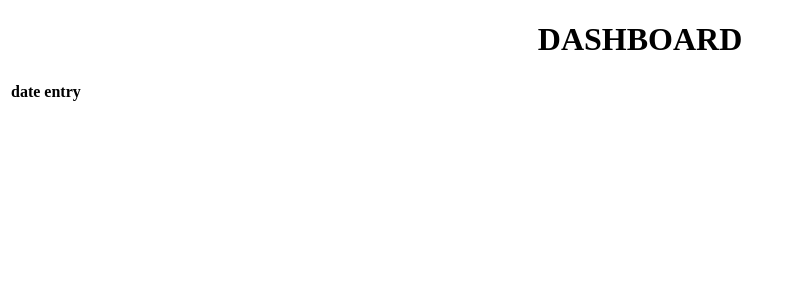
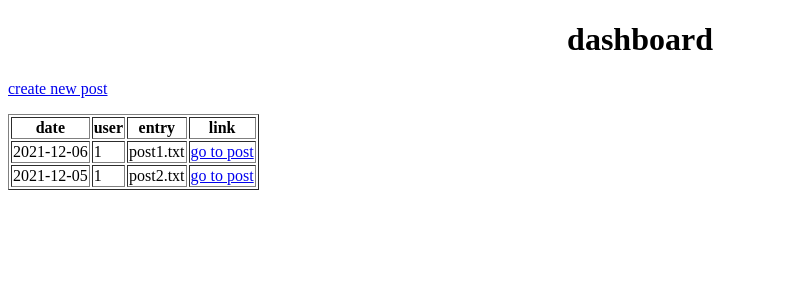
Before and after one commit to Audodido/is211_final, a Flask app: page /dashboard in a window 1280 px wide. Shown: the top 300 px of the page, without its empty margins (0-796 px from the left). Run offline with Flask 2, Linux system fonts and the light colour scheme; the visitor is signed in with stand-in values (Sample User, id 1); data comes from the database, SQL or seed files in the repository; both versions use the stored data as it was after the commit; lists and menus that the app fills with data are empty.

Commit message:
created posts page and database

```diff
--- /dev/null
+++ b/Poster.txt
@@ -0,0 +1 @@
+Posted again
--- a/main.py
+++ b/main.py
@@ -1,19 +1,68 @@
 from flask import Flask, session, redirect, url_for, request, render_template, current_app, g, flash
+import sqlite3
 import requests
 from bs4 import BeautifulSoup
 from random import randint
 import poem
+from datetime import datetime
+import os
 
 
 app = Flask(__name__)
 
 check_username = 'admin'
 check_password = 'password'
+app.secret_key = '\xbb\xcc\xdbS-\xcb\x99\xc3\xf5\xe7&\x87\xcc\xef\x98\x86\x80[\xcd\xad\x05\xf6\xfd\xd2'
+
+
+## don't need this dict, right???
+posts = {
+    '2021-12-06' : (1, 'post1.txt'),
+    '2021-12-05' : (1, 'post2.txt')
+}
+
+today = datetime.today().strftime('%Y-%m-%d')
+
+
+### SQL STUFF START SQL STUFF START SQL STUFF START SQL STUFF START SQL STUFF START SQL STUFF START
+
+conn = sqlite3.connect('blog_posts.db') #connect to the database in same thread/method !!change to g.db!!
+cur = conn.cursor()
+
+
+cur.execute('DROP TABLE IF EXISTS posts')
+#create + populate table with existing posts
+cur.execute('''CREATE TABLE IF NOT EXISTS posts (
+            date DATE,
+            user INTEGER,
+            entry_title TEXT
+            )''')
+
+def populate_table(dict):
+    for k, v in dict.items():
+        cur.execute('INSERT INTO posts VALUES (?,?,?)', (k,v[0], v[1]))
+
+    conn.commit()
+
+populate_table(posts)
+
+def get_posts():
+    conn = sqlite3.connect('blog_posts.db') #connect to the database in same thread/method !!change to g.db!!
+    cur = conn.cursor()
+
+    cur.execute('SELECT * FROM posts ORDER BY date DESC') # retreived in descending order by date. So the need not necessarily stored as a stack but retreived as if they were
+    post_results = cur.fetchall()
+    return post_results
+    #print(post_results)
+
+
+### SQL STUFF END SQL STUFF END SQL STUFF END SQL STUFF END SQL STUFF END SQL STUFF END SQL STUFF END
 
 
 @app.route('/')
 def main_page():
     return redirect('/login')
+
 
 @app.route('/login', methods=['GET', 'POST'])
 def login():
@@ -25,15 +74,69 @@
         elif request.form['password'] != check_password:
             error = 'Incorrect password'
         else:
-        #     session['logged_in'] = True
+            session['logged_in'] = True
             return redirect(url_for('dashboard'))
 
     return render_template('login.html', error=error)
 
 
+
+# create/store a txt file with copy from crewate_post,.html with blog title as filename
+# then add post to sql db
+def write_file(title, str):
+    conn = sqlite3.connect('blog_posts.db') #connect to the database in same thread/method !!change to g.db!!
+    cur = conn.cursor()
+
+
+    with open(f'{title}.txt', 'w+') as f:
+        f.write(str)
+
+    cur.execute('INSERT INTO posts VALUES (?,?,?)', (today, 1, title))
+    conn.commit()
+
+# gets rowid from db where entry_title equals title parameter
+def get_id(title):
+    conn = sqlite3.connect('blog_posts.db') #connect to the database in same thread/method !!change to g.db!!
+    cur = conn.cursor()
+
+    cur.execute('SELECT rowid FROM posts WHERE entry_title == ?;', [title])
+    id = cur.fetchone()
+    print(id)
+    return id
+
 @app.route('/dashboard')
 def dashboard():
-    return render_template('dashboard.html', copy=[1,2,3,4,5])
+    if session['logged_in'] == True:
+        return render_template('dashboard.html', copy=get_posts())
+
+@app.route('/createpost', methods=['GET', 'POST'])
+def create_post():
+    if request.method == 'GET':
+        return render_template('create_post.html')
+    elif request.method == 'POST':
+        title = request.form['blogtitle']
+        copy = request.form['blogcopy']
+        write_file(title, copy)
+        id = get_id(title)
+    return redirect(url_for('post', id=id))
+
+
+@app.route('/post/<id>')
+def post(id):
+
+    conn = sqlite3.connect('blog_posts.db') #connect to the database in same thread/method !!change to g.db!!
+    cur = conn.cursor()
+
+    cur.execute('SELECT * FROM posts WHERE rowid == ?', id)
+    results = cur.fetchone()
+    title = results[2]
+
+
+    with open(f'{title}.txt', 'r+') as f:
+        post = f.read()
+
+
+    return render_template('post.html', title=title, post=post) #change to actual post
 
 
 if __name__ == '__main__':
--- /dev/null
+++ b/questions.txt
@@ -0,0 +1,5 @@
+Questions
+
+How can I do this so it writes to a folder in the directory (would be in the write_file function)
+
+Help with g.db????
--- a/templates/dashboard.html
+++ b/templates/dashboard.html
@@ -7,14 +7,29 @@
     <title>dashboard</title>
 </head>
 <body>
-    <h1 align='center'>DASHBOARD</h1>
+    <h1 align='center'>dashboard</h1>
 
-    <table class="center" border="0" align="left">
+    <table class="center" border="1" align="left">
         <!-- POSTS TABLE  -->
         <tr>
             <th>date</th>
+            <th>user</th>
             <th>entry</th>
+            <th>link</th>
         </tr>
+        <tr>
+            {% for c in range(copy|length) %}
+
+            <td>{{ copy[c][0] }}</td>
+            <td>{{ copy[c][1] }}</td>
+            <td>{{ copy[c][2] }}</td>
+            <!-- make the below link go to the actual post -->
+            <td><a href="/student/{{copy[c][0]}}">go to post</a></td>
+        </tr>
+        {% endfor %}
+
+        <p><a href="/createpost">create new post</a></p>
+
 
 </body>
 </html>
```
Also changed, not shown: templates/create_post.html (added, +21 -0 lines), templates/post.html (added, +14 -0 lines), blog_posts.db (added), 1 other file.
